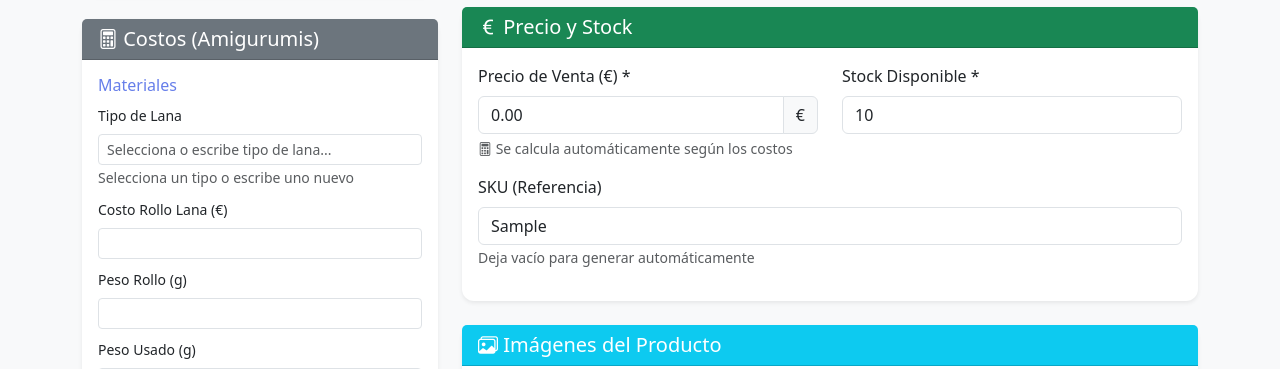
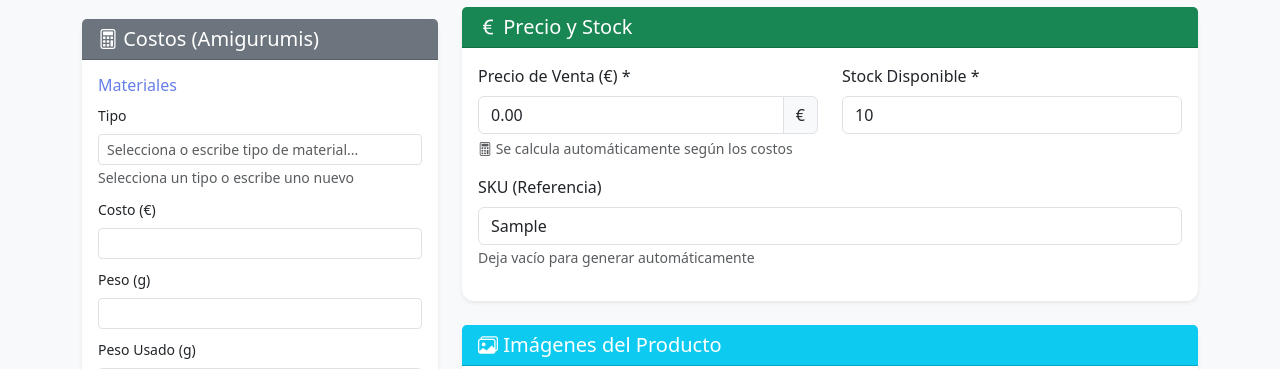
Before and after one commit to soralis05-ai/carrito, a Flask app: page /admin/products/edit/1 in a window 1280 px wide. Shown: the part 502-871 px from the top of the page. Run offline with Flask 3, Linux system fonts and the light colour scheme; a user stored in the database is signed in; tables that the repository leaves empty hold one stand-in row (values such as "Sample post"); grey boxes marked "Sample" are stand-in pictures; some libraries are stand-ins or nearby versions.

Commit message:
Feat: Nombres simplificados (Tipo, Costo, Peso) + debug para campo tipo

```diff
--- a/app/blueprints/admin/routes.py
+++ b/app/blueprints/admin/routes.py
@@ -247,6 +247,10 @@ def upload_product():
     # Obtener imágenes ya guardadas en sesión
     uploaded_images = session.get('temp_images', [])
 
+    # DEBUG: Obtener tipo de material
+    tipo_material = request.form.get('tipoLana', '').strip()
+    current_app.logger.info(f'🧶 UPLOAD - Tipo material: "{tipo_material}"')
+
     # Procesar imágenes nuevas SIEMPRE (antes de validar)
     new_images = _process_uploaded_images(form, existing_images=uploaded_images)
 
@@ -304,7 +308,23 @@ def upload_product():
             is_active=form.is_active.data,
             image_main=all_images[0],
             images=all_images if len(all_images) > 1 else None,
-            costos=None  # Se guarda desde el formulario
+            costos={
+                'tipo_material': tipo_material,  # Guardar tipo seleccionado
+                'lana_costo_rollo': form.lana_costo_rollo.data or 0,
+                'lana_peso_rollo': form.lana_peso_rollo.data or 0,
+                'lana_peso_usado': form.lana_peso_usado.data or 0,
+                'relleno_costo_bolsa': form.relleno_costo_bolsa.data or 0,
+                'relleno_peso_bolsa': form.relleno_peso_bolsa.data or 0,
+                'relleno_peso_usado': form.relleno_peso_usado.data or 0,
+                'ojos_usar': form.ojos_usar.data or False,
+                'ojos_costo_unitario': form.ojos_costo_unitario.data or 0,
+                'ojos_cantidad': form.ojos_cantidad.data or 0,
+                'mano_obra_usar': form.mano_obra_usar.data or False,
+                'mano_obra_costo_hora': form.mano_obra_costo_hora.data or 0,
+                'mano_obra_horas': form.mano_obra_horas.data or 0,
+                'utilidad_usar': form.utilidad_usar.data or False,
+                'utilidad_porcentaje': form.utilidad_porcentaje.data or 0
+            }
         )
 
         db.session.add(product)
@@ -386,8 +406,18 @@ def edit_product(product_id):
     current_app.logger.info(f'DEBUG: Editando producto ID {product_id}')
     current_app.logger.info(f'Datos recibidos: {request.form.to_dict()}')
 
+    # DEBUG específico para campo "tipo"
+    tipo_material = request.form.get('tipoLana', '').strip()
+    current_app.logger.info(f'🧶 TIPO MATERIAL RECIBIDO: "{tipo_material}"')
+
     if form.validate_on_submit():
         current_app.logger.info('✅ Formulario válido')
+
+        # DEBUG: Verificar qué datos del formulario se están guardando
+        current_app.logger.info(f'Form data - lana_costo_rollo: {form.lana_costo_rollo.data}')
+        current_app.logger.info(f'Form data - lana_peso_rollo: {form.lana_peso_rollo.data}')
+        current_app.logger.info(f'Form data - lana_peso_usado: {form.lana_peso_usado.data}')
+        current_app.logger.info(f'Campo tipoLana (datalist): "{tipo_material}"')
 
         # Generar slug automático desde el nombre
         slug = form.name.data.lower().replace(' ', '-').replace('_', '-')
@@ -419,6 +449,7 @@ def edit_product(product_id):
 
         # Guardar costos en JSON
         costos_data = {
+            'tipo_material': tipo_material,  # Guardar tipo seleccionado del datalist
             'lana_costo_rollo': form.lana_costo_rollo.data or 0,
             'lana_peso_rollo': form.lana_peso_rollo.data or 0,
             'lana_peso_usado': form.lana_peso_usado.data or 0,
--- a/app/blueprints/admin/templates/admin/edit_product.html
+++ b/app/blueprints/admin/templates/admin/edit_product.html
@@ -83,9 +83,9 @@
                     <div class="card-body">
                         <h6 class="text-primary">Materiales</h6>
                         <div class="mb-2">
-                            <label class="form-label small">Tipo de Lana</label>
+                            <label class="form-label small">Tipo</label>
                             <input class="form-control form-control-sm" list="tipoLanaList" id="tipoLana"
-                                   placeholder="Selecciona o escribe tipo de lana..."
+                                   placeholder="Selecciona o escribe tipo de material..."
                                    onchange="actualizarCostoLana()">
                             <datalist id="tipoLanaList">
                                 <option value="Acrílico estándar" data-costo="3.50" data-peso="50">
@@ -99,11 +99,11 @@
                             <small class="text-muted">Selecciona un tipo o escribe uno nuevo</small>
                         </div>
                         <div class="mb-2">
-                            <label class="form-label small">Costo Rollo Lana (€)</label>
+                            <label class="form-label small">Costo (€)</label>
                             {{ form.lana_costo_rollo(class="form-control form-control-sm costo-lana-rollo", step="0.01") }}
                         </div>
                         <div class="mb-2">
-                            <label class="form-label small">Peso Rollo (g)</label>
+                            <label class="form-label small">Peso (g)</label>
                             {{ form.lana_peso_rollo(class="form-control form-control-sm peso-lana-rollo") }}
                         </div>
                         <div class="mb-3">
```
Also changed, not shown: app/blueprints/admin/templates/admin/upload_product.html (+4 -4 lines).
